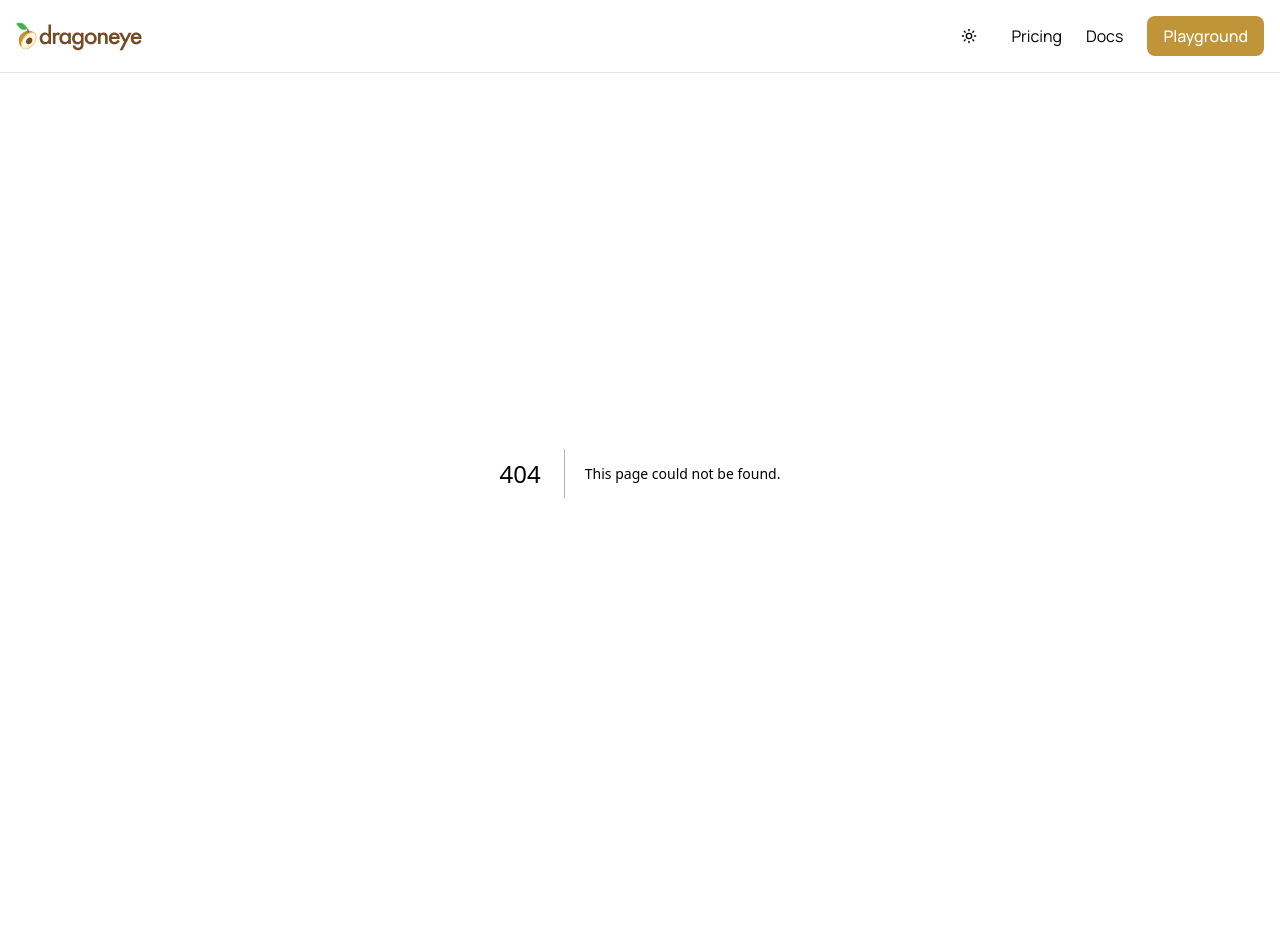
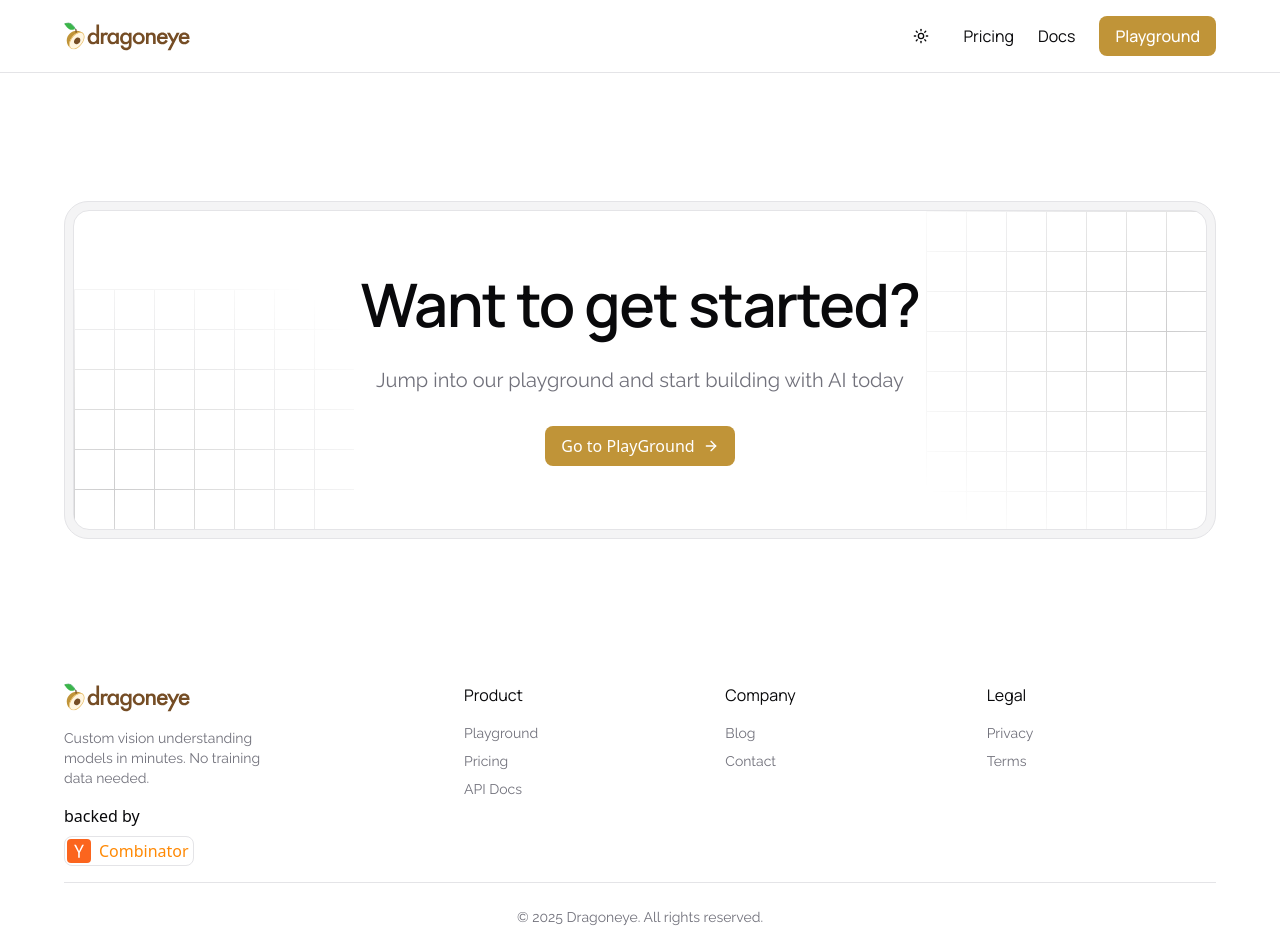
Before and after one commit to negativ14/perceptai, a Next.js app: page /pricing in a window 1280 px wide. Before the commit this address had no page. Shown: the top 952 px of the page. Built offline with nearby package versions, Linux system fonts and the light colour scheme.

Commit message:
completed landing page

```diff
--- /dev/null
+++ b/src/app/pricing/page.tsx
@@ -0,0 +1,3 @@
+export default function Page() {
+  return <section id="pricing"></section>;
+}
--- /dev/null
+++ b/src/assets/icons/ycombinator.tsx
@@ -0,0 +1,22 @@
+export function YCombinator({ className }: { className?: string }) {
+  return (
+    <svg
+      xmlns="http://www.w3.org/2000/svg"
+      xmlnsXlink="http://www.w3.org/1999/xlink"
+      width="800px"
+      height="800px"
+      viewBox="0 0 256 256"
+      version="1.1"
+      preserveAspectRatio="xMidYMid"
+      className={className}
+    >
+      <g>
+        <rect fill="#FB651E" x="0" y="0" width="256" height="256"></rect>
+        <path
+          d="M119.373653,144.745813 L75.43296,62.4315733 L95.5144533,62.4315733 L121.36192,114.52416 C121.759575,115.452022 122.2235,116.413008 122.753707,117.407147 C123.283914,118.401285 123.747838,119.428546 124.145493,120.48896 C124.410597,120.886615 124.609422,121.251127 124.741973,121.582507 C124.874525,121.913886 125.007075,122.212123 125.139627,122.477227 C125.802386,123.802744 126.39886,125.095105 126.929067,126.354347 C127.459274,127.613589 127.923198,128.773399 128.320853,129.833813 C129.381268,127.580433 130.541078,125.1614 131.80032,122.57664 C133.059562,119.99188 134.351922,117.307747 135.67744,114.52416 L161.92256,62.4315733 L180.612267,62.4315733 L136.27392,145.739947 L136.27392,198.826667 L119.373653,198.826667 L119.373653,144.745813 Z"
+          fill="#FFFFFF"
+        ></path>
+      </g>
+    </svg>
+  );
+}
--- a/src/components/blog.tsx
+++ b/src/components/blog.tsx
@@ -7,12 +7,12 @@ import blog from "@/assets/images/blog.png";
 export default function Blog() {
   return (
     <section id="blog">
-      <Container className="overflow-hidden relative py-10 md:py-20 lg:py-32 flex flex-col gap-6 md:gap-10 lg:gap-20">
+      <Container className="overflow-hidden relative py-10 md:py-20 lg:py-32 flex flex-col gap-6 md:gap-10 lg:gap-20 px-4 md:px-8 lg:px-16">
         <div className="flex flex-col gap-4">
           <Heading variant="big" className="md:text-center">
             Our Blog
           </Heading>
-          <SubHeading variant="big" className="md:mx-auto lg:max-w-2xl">
+          <SubHeading variant="big" className="md:mx-auto lg:max-w-2xl md:text-center">
             Insights, guides, and best practices for Vision AI and computer
             vision
           </SubHeading>
@@ -22,7 +22,7 @@ export default function Blog() {
           <div className="border rounded-2xl bg-background flex flex-col lg:flex-row gap-4 p-4">
             <div className="flex flex-col md:justify-center gap-4">
               <Heading>A Guide to Bounding Box Formats</Heading>
-              <SubHeading>
+              <SubHeading className="md:min-w-full min-w-full">
                 Learn the most common bounding box formats used in computer
                 vision, including COCO, YOLO, and Pascal VOC. This quick guide
                 explains how bounding boxes represent objects in images, the key
--- a/src/components/cta.tsx
+++ b/src/components/cta.tsx
@@ -8,7 +8,7 @@ import GridBackground from "./background/grid-background";
 export default function CTA() {
   return (
     <section id="cta">
-      <Container className="py-10 md:py-20 lg:py-32">
+      <Container className="py-10 md:py-20 lg:py-32 px-4 md:px-8 lg:px-16">
         <div className="border p-2 rounded-3xl bg-secondary">
           <div className="border rounded-2xl bg-background overflow-hidden flex flex-col items-center justify-center p-4 gap-8 h-80 relative">
             <Heading variant="big">Want to get started?</Heading>
@@ -17,7 +17,7 @@ export default function CTA() {
             </SubHeading>
             <Link
               href={"https://playground.dragoneye.ai/"}
-              className="flex items-center gap-2 bg-compliment rounded-md px-4 py-2 text-md font-medium"
+              className="flex items-center gap-2 bg-compliment text-white rounded-md px-4 py-2 text-md font-medium"
             >
               Go to PlayGround <ArrowRight className="size-4" />
             </Link>
--- a/src/components/faqs.tsx
+++ b/src/components/faqs.tsx
@@ -5,12 +5,13 @@ import Heading from "./heading";
 import SubHeading from "./sub-heading";
 import { faqs } from "@/lib/constants";
 import { useState } from "react";
-import { ChevronDown, ChevronUp } from "lucide-react";
+import { ArrowRight, ChevronDown, ChevronUp } from "lucide-react";
+import Link from "next/link";
 
 export default function FAQs() {
   return (
     <section id="faqs">
-      <Container className="py-10 md:py-20 lg:py-32 flex flex-col gap-10 md:gap-20">
+      <Container className="py-10 md:py-20 lg:py-32 flex flex-col gap-10 md:gap-20 overflow-hidden px-4 md:px-8 lg:px-16">
         <div className="flex flex-col gap-4">
           <Heading variant="big" className="md:text-center">
             Frequently Asked Questions
@@ -20,14 +21,33 @@ export default function FAQs() {
           </SubHeading>
         </div>
 
-        <div className="flex flex-col gap-4 min-w-3xl mx-auto">
-          {faqs.map((item) => (
-            <FAQ
+        <div className="flex flex-col gap-4 w-full md:w-auto md:min-w-2xl lg:min-w-3xl mx-auto">
+          {faqs.map((item, index) => (
+            <motion.div
               key={item.question}
-              question={item.question}
-              answer={item.answer}
-            />
+              initial={{ opacity: 0, y: -10, filter: "blur(10px)" }}
+              animate={{ opacity: 1, y: 0, filter: "blur(0px)" }}
+              transition={{
+                duration: 0.3,
+                ease: "easeInOut",
+                delay: 0.1 * index,
+              }}
+            >
+              <FAQ question={item.question} answer={item.answer} />
+            </motion.div>
           ))}
+
+          <Link
+            href="https://playground.dragoneye.ai/?contactForm"
+            className="bg-secondary flex flex-col rounded-xl p-6 w-full cursor-pointer hover:opacity-85 transition-all duration-300 ease-in-out"
+          >
+            <div className="flex items-center justify-between">
+              <h2 className="text-xl tracking-tight">Still have questions?</h2>
+              <span className="flex items-center gap-2 text-sky-500">
+                Contact us <ArrowRight className="size-4" />
+              </span>
+            </div>
+          </Link>
         </div>
       </Container>
     </section>
@@ -47,7 +67,7 @@ export function FAQ({
       onClick={() => setOpen(!open)}
       className="bg-secondary flex flex-col rounded-xl p-6 w-full cursor-pointer hover:opacity-85 transition-all duration-300 ease-in-out"
     >
-      <div className="flex items-center justify-between">
+      <div className="flex items-start justify-between">
         <h2 className="text-xl tracking-tight">{question}</h2>
         {open ? <ChevronUp /> : <ChevronDown />}
       </div>
@@ -67,7 +87,7 @@ export function FAQ({
             exit={{
               opacity: 0,
               height: 0,
-              marginTop: 0
+              marginTop: 0,
             }}
             transition={{
               duration: 0.3,
--- a/src/components/features.tsx
+++ b/src/components/features.tsx
@@ -8,7 +8,7 @@ import GridBackground from "./background/grid-background";
 export default function Features() {
   return (
     <section id="features">
-      <Container className="py-10 md:py-20 lg:py-32">
+      <Container className="py-10 md:py-20 lg:py-32 px-4 md:px-8 lg:px-16">
         <div className="flex flex-col md:flex-row items-center gap-8 relative">
           <div className="flex flex-col justify-center gap-8 md:gap-12 max-w-2xl relative z-10 self-start md:self-center">
             <Heading className="" variant="big">
@@ -54,7 +54,7 @@ export default function Features() {
             </div>
           </div>
 
-          <div className="flex-1 bg-secondary h-full w-full p-2 rounded-3xl aspect-square">
+          <div className="flex-1 border bg-secondary h-full w-full p-2 rounded-3xl aspect-square">
             <video
               src={
                 "https://dragoneye.ai/videos/ny_construction_trimmed_web_1.mp4"
@@ -67,7 +67,7 @@ export default function Features() {
             />
           </div>
 
-          <div className="h-100 w-120 overflow-hidden absolute opacity-50 md:opacity-100 top-0 lg:-top-60 right-0 mask-radial-to-90% ">
+          <div className="h-100 w-120 overflow-hidden absolute opacity-50 md:opacity-100 top-0 lg:-top-60 right-0 mask-radial-to-90% -z-10">
             <GridBackground className="bg-size-[40px_40px]" />
           </div>
 
--- a/src/components/footer.tsx
+++ b/src/components/footer.tsx
@@ -1,3 +1,63 @@
+import Logo from "@/assets/icons/logo";
+import Container from "./container";
+import SubHeading from "./sub-heading";
+import { YCombinator } from "@/assets/icons/ycombinator";
+
+const footerLinks = [
+  { title: "Product", list: ["Playground", "Pricing", "API Docs"] },
+  { title: "Company", list: ["Blog", "Contact"] },
+  { title: "Legal", list: ["Privacy", "Terms"] },
+];
+
 export default function Footer() {
-  return <footer></footer>;
+  return (
+    <footer>
+      <Container className="flex flex-col gap-4 px-4 md:px-8 lg:px-16">
+        <div className="flex flex-col md:flex-row gap-4 md:gap-20 lg:gap-50">
+          <div className="flex flex-col gap-4">
+            <Logo />
+            <SubHeading className="lg:text-md max-w-xs md:max-w-[200px] lg:max-w-[200px]">
+              Custom vision understanding models in minutes. No training data
+              needed.
+            </SubHeading>
+            <span className="flex flex-col gap-2">
+              backed by <YCLogo />
+            </span>
+          </div>
+          <div className="flex-1 grid grid-cols-1 md:grid-cols-3 gap-4 md:gap-8">
+            {footerLinks.map((item, index) => (
+              <FooterLink key={index} title={item.title} list={item.list} />
+            ))}
+          </div>
+        </div>
+        <h2 className="pt-6 pb-2 px-4 text-sm text-muted-foreground font-mono text-center border-t">
+          © 2025 Dragoneye. All rights reserved.
+        </h2>
+      </Container>
+    </footer>
+  );
 }
+
+export function FooterLink({ title, list }: { title: string; list: string[] }) {
+  return (
+    <div className="flex flex-col gap-4">
+      <h2 className="font-manrope">{title}</h2>
+      <div className="flex flex-col gap-2">
+        {list.map((item) => (
+          <p className="text-sm text-muted-foreground font-mono" key={item}>
+            {item}
+          </p>
+        ))}
+      </div>
+    </div>
+  );
+}
+
+export function YCLogo() {
+  return (
+    <div className="bg-white border rounded-md overflow-hidden w-fit flex items-center gap-2 p-0.5 pr-1">
+      <YCombinator className="size-6 rounded"/>
+      <p className="text-md text-orange-400 font-medium">Combinator</p>
+    </div>
+  );
+}
--- a/src/components/hero.tsx
+++ b/src/components/hero.tsx
@@ -42,13 +42,13 @@ export default function Hero() {
           />
         </div>
 
-        <Doodle1 className="absolute top-15 left-30 lg:size-13 md:size-7 hidden md:block text-muted-foreground opacity-50" />
+        <Doodle1 className="absolute top-15 left-40 lg:size-13 md:size-7 hidden md:block text-muted-foreground opacity-50" />
         <Doodle2 className="absolute top-60 left-20 lg:size-10 md:size-5 hidden md:block text-muted-foreground opacity-50" />
         <Doodle3 className="absolute top-20 lg:size-12 md:size-6 right-40 hidden md:block text-muted-foreground opacity-50" />
-        <Doodle4 className="absolute top-50 left-70 lg:size-20 hidden lg:block text-muted-foreground opacity-50" />
-        <Doodle5 className="absolute top-60 right-60 lg:size-12 md:size-6 hidden md:block text-muted-foreground opacity-50" />
-        <Doodle6 className="absolute top-8 right-80 lg:size-12 md:size-7 hidden md:block text-muted-foreground opacity-50" />
-        <Doodle7 className="absolute top-5 left-100 lg:size-11 hidden lg:block text-muted-foreground opacity-50" />
+        <Doodle4 className="absolute top-80 left-70 lg:size-20 hidden lg:block text-muted-foreground opacity-50" />
+        <Doodle5 className="absolute top-80 right-60 lg:size-12 md:size-6 hidden md:block text-muted-foreground opacity-50" />
+        <Doodle6 className="absolute top-8 right-120 lg:size-12 md:size-7 hidden md:block text-muted-foreground opacity-50" />
+        <Doodle7 className="absolute top-25 left-120 lg:size-11 hidden lg:block text-muted-foreground opacity-50" />
 
         <div className="h-100 w-120 overflow-hidden absolute -top-60 lg:-top-50 right-0 mask-radial-to-90% ">
           <GridBackground className="bg-size-[40px_40px]" />
--- a/src/components/integrate.tsx
+++ b/src/components/integrate.tsx
@@ -34,7 +34,7 @@ export default function Integrate() {
 
   return (
     <section id="integrate">
-      <Container className="flex flex-col lg:flex-row gap-10 md:gap-20 py-10 md:py-20 lg:py-32 relative">
+      <Container className="flex flex-col-reverse lg:flex-row gap-10 md:gap-20 py-10 md:py-20 lg:py-32 relative px-4 md:px-8 lg:px-16">
         <div className="flex-1 h-full w-full">
           <div className="border rounded-3xl bg-secondary relative z-10 p-2">
             <div className="border rounded-2xl bg-background">
--- a/src/components/model-template.tsx
+++ b/src/components/model-template.tsx
@@ -26,7 +26,7 @@ const models = [
 export default function ModelTemplate() {
   return (
     <section id="model-template">
-      <Container className="flex flex-col gap-8 py-10 md:py-20 relative overflow-hidden">
+      <Container className="flex flex-col gap-8 py-10 md:py-20 relative overflow-hidden px-4 md:px-8 lg:px-16">
         <div className="flex flex-col gap-4">
           <Heading variant="big" className="md:text-center">
             Get started quick <br /> with Model Templates
--- a/src/components/navbar.tsx
+++ b/src/components/navbar.tsx
@@ -18,7 +18,7 @@ export default function Navbar() {
 
   return (
     <header className="border-b bg-background z-10 relative">
-      <Container className="overflow-hidden">
+      <Container className="overflow-hidden px-4 md:px-8 lg:px-16">
         <div className="hidden md:flex items-center justify-between">
           <Logo />
           <div className="flex items-center gap-6 font-manrope">
```
